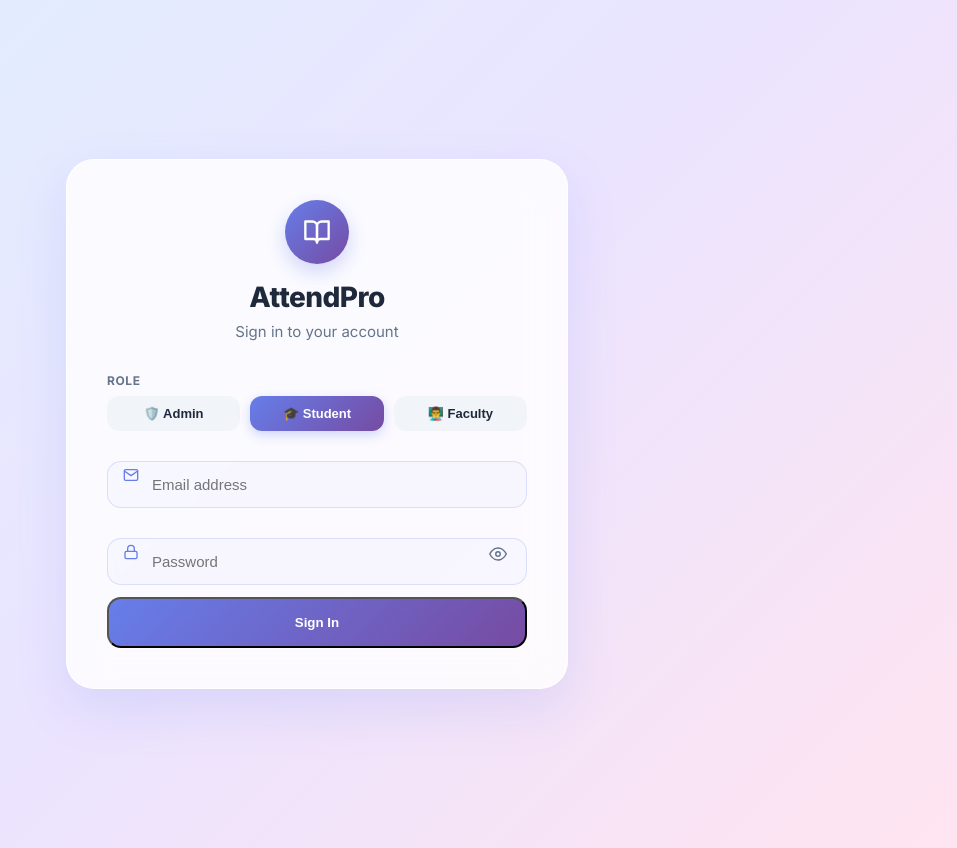
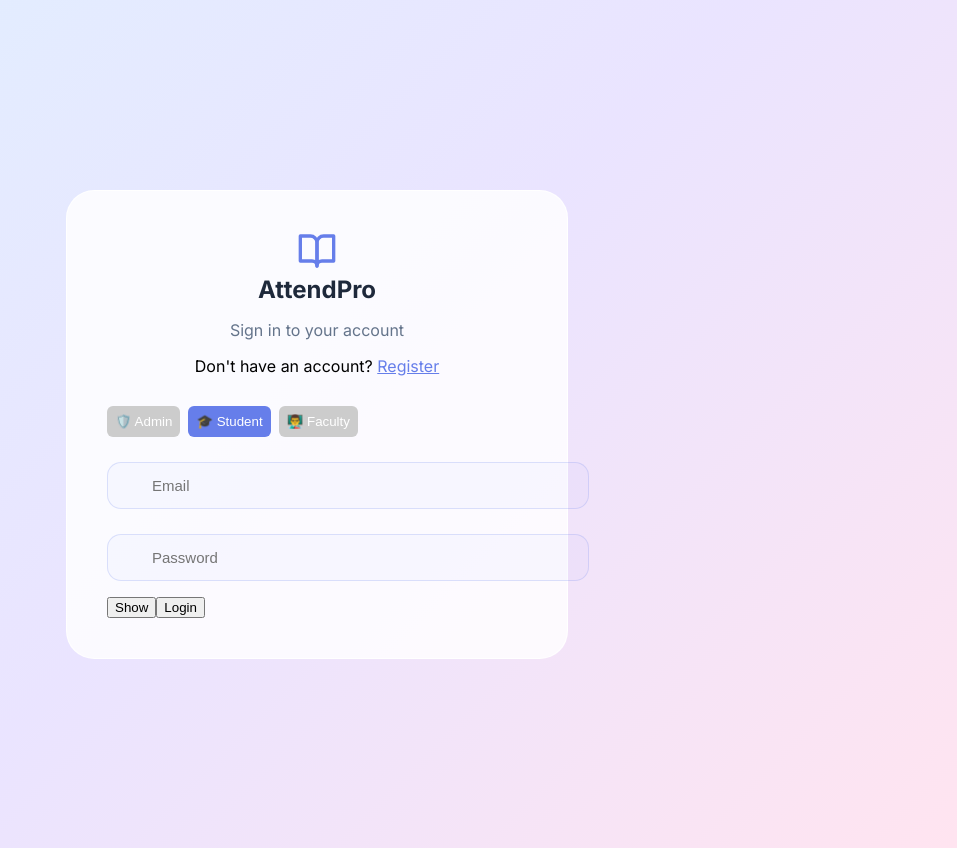
Before and after one commit to siribhargavi-t/attendance-system, a React (Create React App) app in the folder frontend/: page /login in a window 1280 px wide. Shown: the whole page, without its empty margins (323-1280 px from the left). Built offline with nearby package versions, Linux system fonts and the light colour scheme.

Commit message:
fix auth system

```diff
--- a/frontend/src/App.jsx
+++ b/frontend/src/App.jsx
@@ -140,7 +140,11 @@ function App() {
           />
           <Route
             path="/faculty/leave-requests"
-            element={<FacultyLeaveRequests />}
+            element={
+              <ProtectedRoute allowedRoles={["faculty"]}>
+                <FacultyLeaveRequests />
+              </ProtectedRoute>
+            }
           />
 
           {/* Profile & Settings */}
--- a/frontend/src/pages/Auth/Login.jsx
+++ b/frontend/src/pages/Auth/Login.jsx
@@ -1,7 +1,7 @@
 import React, { useState } from "react";
-import { useNavigate } from "react-router-dom";
-import { motion, AnimatePresence } from "framer-motion";
-import { FiMail, FiLock, FiEye, FiEyeOff, FiBookOpen, FiArrowRight } from "react-icons/fi";
+import { useNavigate, Link } from "react-router-dom";
+import { motion } from "framer-motion";
+import { FiMail, FiLock, FiEye, FiEyeOff, FiBookOpen } from "react-icons/fi";
 import axios from "axios";
 import { useTheme } from "../../context/ThemeContext";
 
@@ -35,17 +35,16 @@ const Login = () => {
         {
           email,
           password,
-          role: role.toLowerCase(), // always send lowercase
+          role: role.toLowerCase(),
         }
       );
 
-      // Compare selected role and backend role
       const backendRole = res.data.role?.toLowerCase();
       const selectedRole = role.toLowerCase();
 
       if (backendRole !== selectedRole) {
         setError(
-          `Wrong role selected. This account is "${res.data.role}". Please select the correct role.`
+          `Wrong role selected. This account is "${res.data.role}".`
         );
         setLoading(false);
         return;
@@ -54,20 +53,13 @@ const Login = () => {
       localStorage.setItem("token", res.data.token);
       localStorage.setItem("userData", JSON.stringify(res.data));
 
-      if (backendRole === "admin") {
-        navigate("/admin/dashboard");
-      } else if (backendRole === "faculty") {
-        navigate("/faculty/dashboard");
-      } else if (backendRole === "student") {
-        navigate("/student/dashboard");
-      } else {
-        setError("Unknown role.");
-      }
+      if (backendRole === "admin") navigate("/admin/dashboard");
+      else if (backendRole === "faculty") navigate("/faculty/dashboard");
+      else if (backendRole === "student") navigate("/student/dashboard");
+      else setError("Unknown role");
 
     } catch (err) {
-      setError(
-        err.response?.data?.message || "Invalid email or password"
-      );
+      setError(err.response?.data?.message || "Invalid email or password");
     } finally {
       setLoading(false);
     }
@@ -93,25 +85,20 @@ const Login = () => {
     color: textColor,
     fontSize: 15,
     outline: "none",
-    boxSizing: "border-box",
-    transition: "all 0.2s ease",
   };
 
   return (
-    <div
-      style={{
+    <div style={{
       minHeight: "100vh",
       display: "flex",
       alignItems: "center",
       justifyContent: "center",
       background: bg,
-        padding: "24px",
-      }}
-    >
+      padding: 24,
+    }}>
       <motion.div
-        initial={{ opacity: 0, y: 40, scale: 0.98 }}
-        animate={{ opacity: 1, y: 0, scale: 1 }}
-        transition={{ duration: 0.6, ease: "easeOut" }}
+        initial={{ opacity: 0, y: 40 }}
+        animate={{ opacity: 1, y: 0 }}
         style={{
           width: "100%",
           maxWidth: 420,
@@ -119,158 +106,84 @@ const Login = () => {
           border: `1px solid ${cardBorder}`,
           borderRadius: 28,
           padding: 40,
-          backdropFilter: "blur(20px)",
-          boxShadow: isDark
-            ? "0 20px 50px rgba(0,0,0,0.3)"
-            : "0 20px 50px rgba(102,126,234,0.15)",
-          position: "relative",
-          zIndex: 10,
         }}
       >
-        <div style={{ textAlign: "center", marginBottom: 32 }}>
-          <div
-            style={{
-              width: 64,
-              height: 64,
-              borderRadius: "50%",
-              background: "linear-gradient(135deg, #667eea, #764ba2)",
-              display: "flex",
-              justifyContent: "center",
-              alignItems: "center",
-              margin: "0 auto 16px",
-              boxShadow: "0 8px 20px rgba(102,126,234,0.3)",
-            }}
-          >
-            <FiBookOpen size={28} color="#fff" />
-          </div>
+        {/* HEADER */}
+        <div style={{ textAlign: "center", marginBottom: 30 }}>
+          <FiBookOpen size={40} color="#667eea" />
+          <h2 style={{ color: textColor }}>AttendPro</h2>
 
-          <h1 style={{
-            fontSize: 28,
-            fontWeight: 800,
-            margin: 0,
-            color: textColor,
-            letterSpacing: "-0.02em"
-          }}>
-            AttendPro
-          </h1>
+          <p style={{ color: mutedColor }}>
+            Sign in to your account
+          </p>
 
-          <p style={{ color: mutedColor, marginTop: 8, fontSize: 15 }}>
-            Sign in to your account
+          {/* ✅ FIXED REGISTER LINK */}
+          <p style={{ marginTop: 10 }}>
+            Don't have an account?{" "}
+            <Link to="/register" style={{ color: "#667eea" }}>
+              Register
+            </Link>
           </p>
         </div>
 
         <form onSubmit={handleLogin}>
+
           {/* ROLE */}
-          <div style={{ marginBottom: 20 }}>
-            <label style={{
-              fontSize: 12,
-              fontWeight: 700,
-              color: mutedColor,
-              textTransform: "uppercase",
-              letterSpacing: "0.05em",
-              display: "block",
-              marginBottom: 8
-            }}>
-              Role
-            </label>
-
-            <div style={{ display: "flex", gap: 10 }}>
+          <div style={{ marginBottom: 15 }}>
             {ROLES.map((r) => (
               <button
                 key={r.label}
-                  type="button"   // ✅ FIXED
+                type="button"
                 onClick={() => setRole(r.label.toLowerCase())}
                 style={{
-                    flex: 1,
-                    padding: "10px 4px",
-                    borderRadius: 12,
+                  marginRight: 8,
+                  padding: 8,
+                  background: role === r.label.toLowerCase() ? "#667eea" : "#ccc",
+                  color: "white",
                   border: "none",
-                    background: role === r.label.toLowerCase()
-                      ? "linear-gradient(135deg, #667eea, #764ba2)"
-                      : (isDark ? "rgba(255,255,255,0.05)" : "#f1f5f9"),
-                    color: role === r.label.toLowerCase() ? "white" : textColor,
-                    fontWeight: 600,
-                    fontSize: 13,
-                    cursor: "pointer",
-                    transition: "all 0.2s ease",
-                    boxShadow: role === r.label.toLowerCase()
-                      ? "0 4px 12px rgba(102,126,234,0.3)"
-                      : "none",
+                  borderRadius: 6,
+                  cursor: "pointer"
                 }}
               >
                 {r.emoji} {r.label}
               </button>
             ))}
           </div>
-          </div>
 
           {/* EMAIL */}
-          <div style={{ marginBottom: 20, position: "relative" }}>
-            <FiMail style={{ position: "absolute", left: 16, top: 16, color: "#667eea" }} />
+          <div style={{ marginBottom: 15 }}>
             <input
               type="email"
+              placeholder="Email"
               value={email}
               onChange={(e) => setEmail(e.target.value.trim().toLowerCase())}
-              placeholder="Email address"
               style={inputStyle}
             />
           </div>
 
           {/* PASSWORD */}
-          <div style={{ marginBottom: 12, position: "relative" }}>
-            <FiLock style={{ position: "absolute", left: 16, top: 16, color: "#667eea" }} />
+          <div style={{ marginBottom: 15 }}>
             <input
               type={showPassword ? "text" : "password"}
+              placeholder="Password"
               value={password}
               onChange={(e) => setPassword(e.target.value.trim())}
-              placeholder="Password"
-              style={{ ...inputStyle, paddingRight: 48 }}
+              style={inputStyle}
             />
-
-            <button
-              type="button"
-              onClick={() => setShowPassword(!showPassword)}
-              style={{
-                position: "absolute",
-                right: 14,
-                top: 16,
-                border: "none",
-                background: "none",
-                color: mutedColor,
-                cursor: "pointer",
-              }}
-            >
-              {showPassword ? <FiEyeOff size={18} /> : <FiEye size={18} />}
-            </button>
           </div>
 
+          <button type="button" onClick={() => setShowPassword(!showPassword)}>
+            {showPassword ? "Hide" : "Show"}
+          </button>
+
           {/* ERROR */}
-          {error && (
-            <div style={{
-              color: "#f87171",
-              marginBottom: 16,
-              fontSize: 13
-            }}>
-              {error}
-            </div>
-          )}
+          {error && <p style={{ color: "red" }}>{error}</p>}
 
           {/* SUBMIT */}
-          <button
-            type="submit"
-            disabled={loading}
-            style={{
-              width: "100%",
-              padding: 16,
-              borderRadius: 14,
-              background: "linear-gradient(135deg, #667eea, #764ba2)",
-              color: "white",
-              fontWeight: 700,
-              cursor: "pointer"
-            }}
-          >
-            {loading ? "Signing in..." : "Sign In"}
+          <button type="submit" disabled={loading}>
+            {loading ? "Signing in..." : "Login"}
           </button>
+
         </form>
       </motion.div>
     </div>
```
Lines whose indentation alone changed are shown as unchanged.
